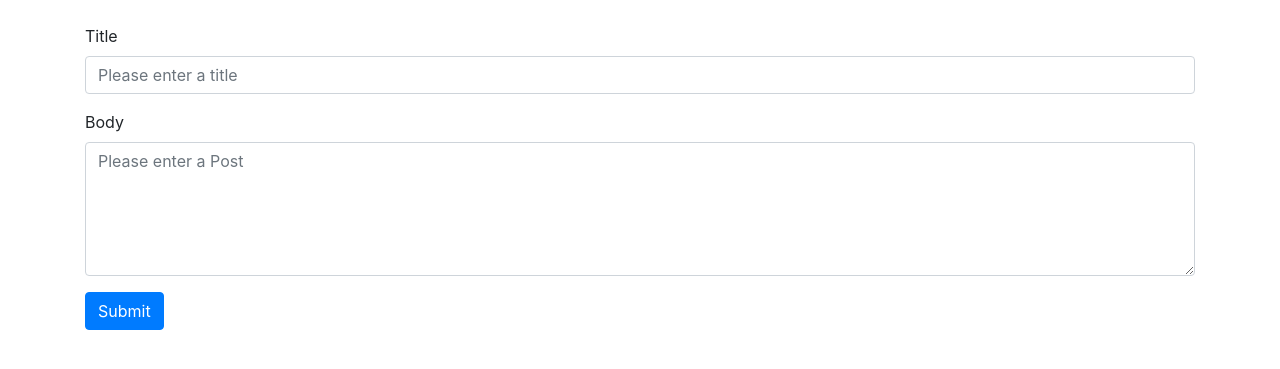
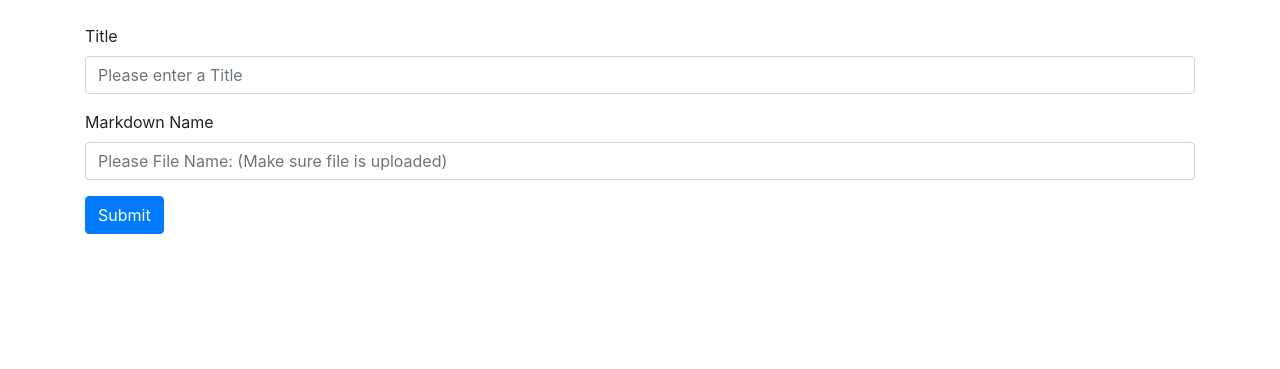
Before and after one commit to jamisonz87/Zach-Blog, a Flask app: page /post in a window 1280 px wide. Shown: the part 56-425 px from the top of the page. Run offline with Flask 2, Linux system fonts and the light colour scheme; a user stored in the database is signed in; some libraries are stand-ins or nearby versions.

Commit message:
Added Markdown Support

```diff
--- a/app.py
+++ b/app.py
@@ -7,6 +7,7 @@ from werkzeug.security import check_password_hash, generate_password_hash
 from flask_wtf import FlaskForm
 from wtforms import StringField, PasswordField, TextAreaField
 from wtforms.validators import InputRequired
+from flaskext.markdown import Markdown
 
 app = Flask(__name__)
 
@@ -16,6 +17,7 @@ login_manager = LoginManager(app)
 login_manager.login_view = 'login'
 db = SQLAlchemy(app)
 migrate = Migrate(app, db)
+Markdown(app)
 
 class User(UserMixin, db.Model):
     id = db.Column(db.Integer, primary_key=True)
@@ -27,6 +29,7 @@ class Post(db.Model):
     id = db.Column(db.Integer, primary_key=True)
     subject = db.Column(db.String(50))
     post = db.Column(db.String(20000))
+    mark_url = db.Column(db.String(50))
     post_date = db.Column(db.DateTime)
     user_id = db.Column(db.Integer, db.ForeignKey('user.id'))
 
@@ -36,7 +39,7 @@ class LoginForm(FlaskForm):
 
 class PostForm(FlaskForm):
     title = StringField('Enter Title', validators=[InputRequired("Please Enter a Title")])
-    post = TextAreaField('', validators=[InputRequired("Please Enter Blog")])
+    post = StringField('', validators=[InputRequired("Please Enter Url")])
 
 @login_manager.user_loader
 def load_user(user_id):
@@ -51,8 +54,12 @@ def index():
     for p in all_posts:
         current_post = {}
 
+        content = ""
+        with open('static/markdown/{}'.format(p.mark_url), 'r') as f:
+            content = f.read()
+
         current_post['subject'] = p.subject
-        current_post['post'] = p.post
+        current_post['post'] = content
         current_post['post_date'] = p.post_date
         user = User.query.filter_by(id=p.user_id).first()
         current_post['id'] = p.id
@@ -94,12 +101,21 @@ def post():
     form = PostForm()
 
     if form.validate_on_submit():
-        new_post = Post(subject=form.title.data, post=form.post.data, post_date=datetime.now(), user_id=current_user.id)
+        new_post = Post(subject=form.title.data, mark_url=form.post.data, post_date=datetime.now(), user_id=current_user.id)
         db.session.add(new_post)
         db.session.commit()
         return redirect(url_for('index'))
 
     return render_template('post.html', form=form)
 
+'''
+@app.route('/create')
+def create():
+    new_user = User(username='', password=generate_password_hash('','sha256'))
+    db.session.add(new_user)
+    db.session.commit()
+'''
+
+
 if __name__ == '__main__':
     app.run(debug=True)
--- a/templates/index.html
+++ b/templates/index.html
@@ -44,7 +44,9 @@ Home
             <small class="text-muted">By: {{ post.user_id }} Date: {{ post.post_date.strftime('%b %d, %Y') }}</small>
             <br>
             <br>
+            {% filter markdown %}
             {{post.post }}
+            {% endfilter %}
         </div>
         </div>
     </div>
--- a/templates/post.html
+++ b/templates/post.html
@@ -32,7 +32,7 @@ Create a Post
         {{ form.csrf_token }}
         <div class="form-group">
           <label>Title</label>
-          {{ form.title(class='form-control', placeholder='Please enter a title') }}
+          {{ form.title(class='form-control', placeholder='Please enter a Title') }}
           <ul>
             {% for error in form.title.errors %}
             <li style='color:red'>{{ error }}</li>
@@ -40,8 +40,8 @@ Create a Post
          </ul>
         </div>
         <div class="form-group">
-          <label>Body</label>
-          {{ form.post(class='form-control', placeholder='Please enter a Post', rows='5') }}
+          <label>Markdown Name</label>
+          {{ form.post(class='form-control', placeholder='Please File Name: (Make sure file is uploaded)') }}
           <ul>
             {% for error in form.post.errors %}
                 <li style='color:red'>{{ error }}</li>
```
Also changed, not shown: migrations/versions/7498ed38eb98_.py (added, +29 -0 lines), static/markdown/post.md (added, +5 -0 lines), data.db.
